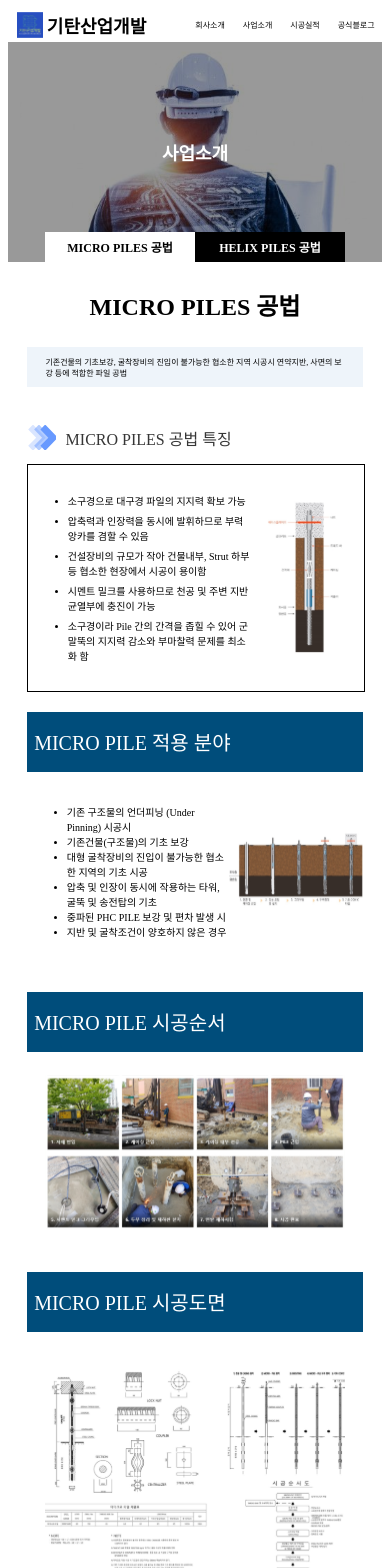
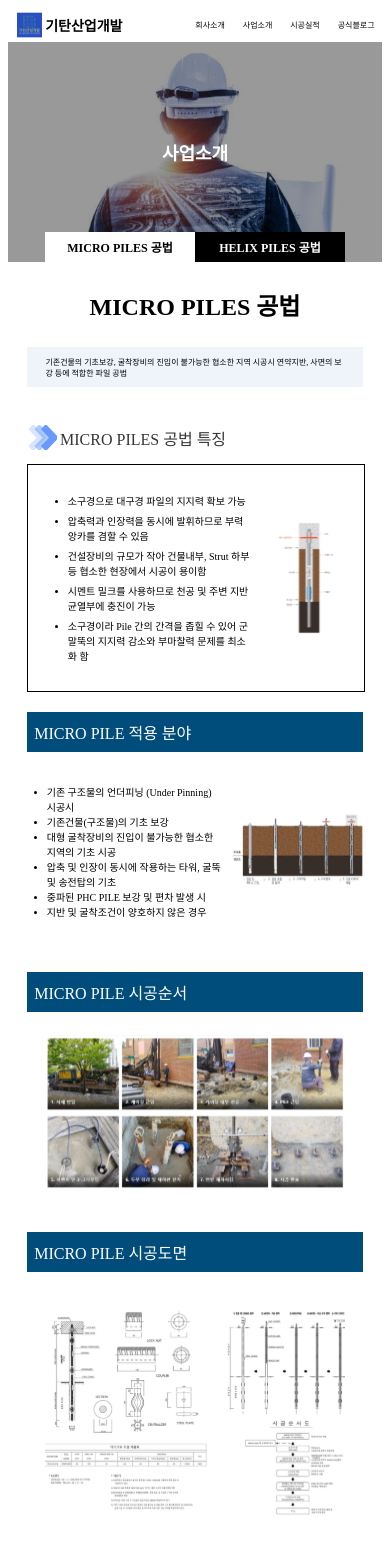
Before and after one commit to HUMBLE25/gittan_homepage, a Next.js app: page /microPiles in a window 390 px wide. Shown: the top 1568 px of the page. Built offline with nearby package versions, Linux system fonts and the light colour scheme.

Commit message:
FIX all rayout

```diff
--- a/src/styles/estimate.module.css
+++ b/src/styles/estimate.module.css
@@ -25,6 +25,8 @@
     width: 100%;
     height: 100%;
     background-image: url(/popup_img.svg);
+    background-size: cover;
+    background-position: center;
     filter: brightness(50%);
     transition: all 1s ease;
   }
--- a/src/styles/footer.module.css
+++ b/src/styles/footer.module.css
@@ -52,7 +52,7 @@
 
 @media (max-width: 480px) {
     .footer_container {
-        height: 100px;
+        height: 75px;
     }
     .footer_title_text{
         font-size: 12px;
--- a/src/styles/header.module.css
+++ b/src/styles/header.module.css
@@ -1,8 +1,6 @@
 .header_container {
     width: 100%;
-    /* height: 10%; */
     padding: 0% 2% 0% 2%;
-    /* margin: 0px; */
     position: relative;
     display: flex;
     justify-content: space-between;
@@ -19,9 +17,9 @@
     position: relative;
     transition: all 1s ease;
     text-decoration: none;
-    /* border: 2px solid green; */
     padding: 0.5%;
     gap:3%
+    /* border: 2px solid green; */
 }
 
 .logo_image{
@@ -103,7 +101,7 @@
         height: 30px;
     }
     .logo_text{
-        font-size: 18px;
+        font-size: 14px;
     }
     .menuItem {
         font-size: 8px;
--- a/src/styles/helixPiles.module.css
+++ b/src/styles/helixPiles.module.css
@@ -274,7 +274,7 @@
     position: relative;
     background-color: #004D7B;
     color: white;
-    font-size: 32px;
+    font-size: 48px;
     font-family: Nanum Gothic;
     font-size: 400;
     word-wrap: break-word;
@@ -306,7 +306,13 @@
     transition: all 1s ease;
     /* border: 2px solid green; */
 }
-
+.apply_description ul{
+    width: 90%;
+    display: flex;
+    flex-direction: column;
+    padding-left: 30px;
+    /* border: 2px solid red; */
+}
 .apply_image {
     width: 35%;
     height: 60%;
@@ -448,8 +454,8 @@
     }
 
     .common_title{
-        height: 60px;
-        font-size: 20px;
+        height: 40px;
+        font-size: 16px;
     }
 
     .apply_background{
@@ -459,7 +465,9 @@
     .apply_description {
         font-size: 10px;
     }
-
+    .apply_description ul{
+        padding-left: 20px;
+    }
     .build_background{
         height: 200px;
     }
--- a/src/styles/introduceCo.module.css
+++ b/src/styles/introduceCo.module.css
@@ -141,7 +141,7 @@
 }
 
 .greeting_container {
-    width: 870px;
+    width: 850px;
     padding: 40px 30px 40px 30px;
     background: rgba(222, 234, 246, 0.50);
     display: flex;
@@ -151,6 +151,7 @@
     gap: 29px;
     /* border: solid 2px #274FC1; */
     transition: all 1s ease;
+    margin-bottom: 100px;
 }
 
 .greeting_inner_container {
@@ -238,7 +239,8 @@
     }
 
     .greeting_container {
-        width: 270px;
+        width: 250px;
+        margin-bottom: 20px;
     }
 
     .greeting_inner_container {
--- a/src/styles/item.module.css
+++ b/src/styles/item.module.css
@@ -17,7 +17,7 @@
     background-size: cover;
     background-position: center;
     transition: all 1s ease;
-    border: 2px solid yellow;
+    border: 1px solid #003399;
 }
 
 .layer{
--- a/src/styles/microPiles.module.css
+++ b/src/styles/microPiles.module.css
@@ -181,7 +181,6 @@
     position: relative;
     display: flex;
     gap: 1%;
-    /* padding: 0px 5% 0px 5%; */
     align-items: center;
     transition: all 1s ease;
     /* border: 3px solid red; */
@@ -207,7 +206,6 @@
     font-family: Nanum Gothic;
     font-weight: 400;
     word-wrap: break-word;
-    padding: 0% 2% 0% 2%;
     transition: all 1s ease;
     /* border: 3px solid green; */
 }
@@ -250,7 +248,7 @@
 
 .feature_image {
     width: 15%;
-    height: 38%;
+    height: 20%;
     padding: 10%;
     background-image: url(/micro_feature_img.svg);
     background-size: 100% 100%;
@@ -278,7 +276,7 @@
     position: relative;
     background-color: #004D7B;
     color: white;
-    font-size: 32px;
+    font-size: 48px;
     font-family: Nanum Gothic;
     font-size: 400;
     word-wrap: break-word;
@@ -298,7 +296,8 @@
     transition: all 1s ease;
     /* border: 2px solid red; */
     display: flex;
-    /* justify-content: space-between; */
+    justify-content: space-between;
+    gap: 3%;
 }
 
 .apply_description {
@@ -312,12 +311,16 @@
     word-wrap: break-word;
     transition: all 1s ease;
     display: flex;
-    flex-direction: column;
-    justify-content: center;
     align-items: center;
     /* border: 2px solid green; */
 }
-
+.apply_description ul{
+    width: 90%;
+    display: flex;
+    flex-direction: column;
+    padding-left: 30px;
+    /* border: 2px solid red; */
+}
 .apply_image {
     width: 40%;
     height: 60%;
@@ -463,11 +466,12 @@
         font-size: 10px;
     }
     .common_container{
+
         margin-bottom: 20px;
     }
     .common_title{
-        height: 60px;
-        font-size: 20px;
+        height: 40px;
+        font-size: 16px;
     }
 
     .apply_background{
@@ -476,6 +480,9 @@
 
     .apply_description {
         font-size: 10px;
+    }
+    .apply_description ul{
+        padding-left: 20px;
     }
 
     .build_background{
--- a/src/styles/page.module.css
+++ b/src/styles/page.module.css
@@ -7,7 +7,7 @@
     position: relative;
     display: flex;
     flex-direction: column;
-    justify-content: space-around;
+    justify-content: space-between;
     /* border: 2px solid violet; */
 }
 
@@ -21,6 +21,7 @@
     position: relative;
     transition: all 1.5s ease;
     /* border: 2px solid red; */
+    margin-bottom: 100px;
 }
 
 .performance_text{
@@ -37,12 +38,12 @@
     width: 100%;
     height: 200px;
     display: flex;
-    justify-content: center;
+    justify-content: space-evenly;
     align-items: center;
     gap: 2%;
     transition: all 1.5s ease;
     /* border: 1px solid red; */
-    padding: 0% 5% 0% 5%;
+    /* padding: 0% 5% 0% 5%; */
   }
 
   .flex_container_sub {
@@ -54,7 +55,7 @@
     gap: 2%;
     transition: all 1.5s ease;
     /* border: 1px solid red; */
-    padding: 0% 5% 0% 5%;
+    /* padding: 0% 5% 0% 5%; */
   }
 
   @media (max-width: 480px) {
@@ -63,6 +64,7 @@
         }
         .main_container{
             height: 250px;
+            margin-bottom: 0px;
         }
         .flex_container{
             height: 70px;
@@ -79,6 +81,7 @@
     }
     .main_container{
         height: 350px;
+        margin-bottom: 25px;
     }
 
     .flex_container{
@@ -96,6 +99,7 @@
 
     .main_container{
         height: 400px;
+        margin-bottom: 50px;
     }
 
     .flex_container{
```
Also changed, not shown: src/styles/constructionPerformance.module.css (+12 -2 lines).
